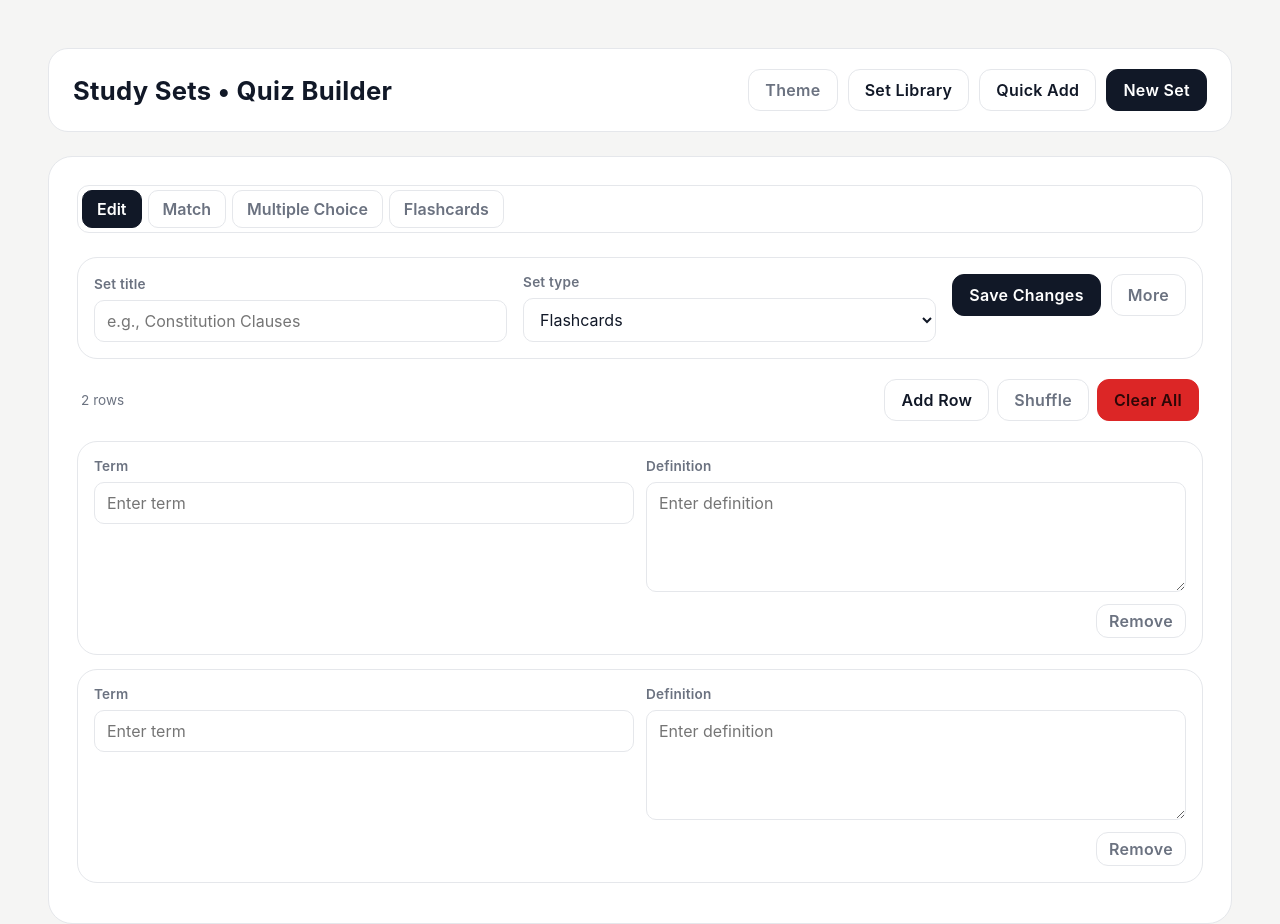
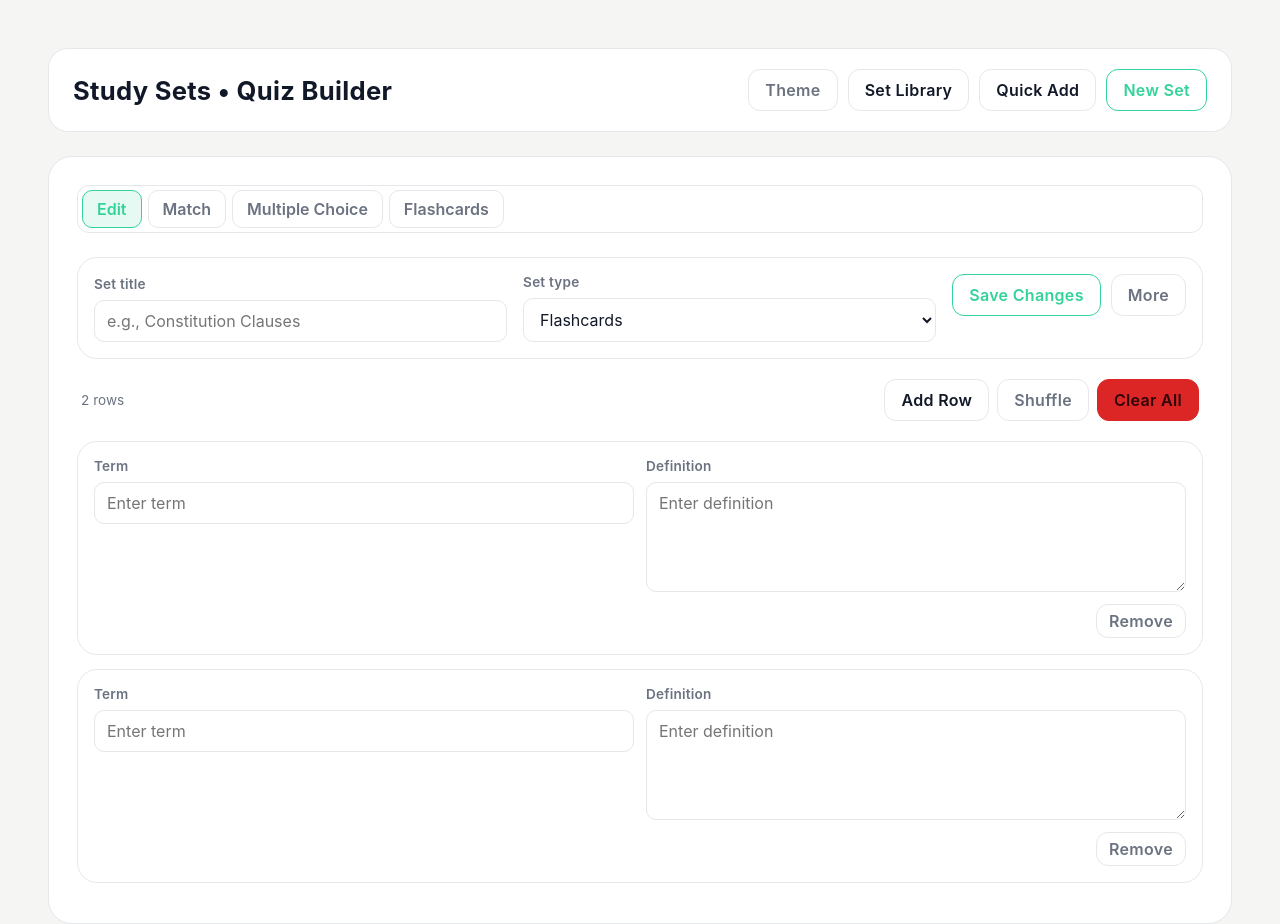
Before and after one commit to brentcrosby/quiz-website, a React (Vite) app: page / in a window 1280 px wide. Built offline with nearby package versions, Linux system fonts and the light colour scheme.

Commit message:
update button styling

```diff
--- a/src/styles.css
+++ b/src/styles.css
@@ -6,12 +6,13 @@
   --chip: #f3f4f6;
   --muted: #6b7280;
   --text: #111827;
-  --accent: #111827;
+  --accent: #34d399;
   --accent-contrast: #ffffff;
-  --accent-2: #2563eb;
+  --accent-2: #34d399;
+  --accent-surface: rgba(52, 211, 153, 0.12);
   --danger: #dc2626;
   --warn: #d97706;
-  --ok: #15803d;
+  --ok: #34d399;
   --border: #e5e7eb;
 }
 
@@ -23,9 +24,10 @@
   --chip: #2b2c30;
   --muted: #9ca3af;
   --text: #f9fafb;
-  --accent: #f9fafb;
-  --accent-contrast: #111113;
-  --accent-2: #93c5fd;
+  --accent: #34d399;
+  --accent-contrast: #f9fafb;
+  --accent-2: #34d399;
+  --accent-surface: rgba(52, 211, 153, 0.18);
   --danger: #fca5a5;
   --warn: #fbbf24;
   --ok: #34d399;
@@ -133,15 +135,15 @@ button:focus-visible {
 .button {
   border-radius: 12px;
   padding: 10px 16px;
-  background: var(--accent);
-  color: var(--accent-contrast);
+  background: transparent;
+  color: var(--accent);
   border: 1px solid var(--accent);
   font-weight: 600;
   letter-spacing: 0.02em;
 }
 
 .button:hover {
-  filter: brightness(0.95);
+  background: var(--accent-surface);
 }
 
 .button.secondary {
@@ -306,14 +308,14 @@ textarea {
 }
 
 .tabbar button.active {
-  background: var(--accent);
-  color: var(--accent-contrast);
+  background: var(--accent-surface);
+  color: var(--accent);
   border-color: var(--accent);
 }
 
 .tabbar button:hover {
   border-color: var(--accent);
-  color: var(--text);
+  color: var(--accent);
 }
 
 .tab-panel {
```
